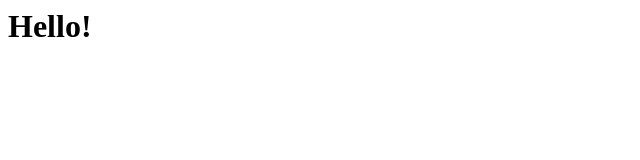
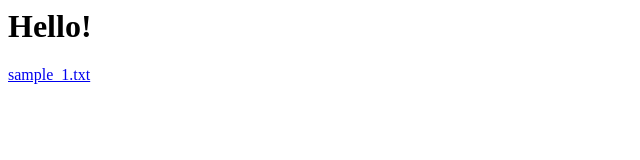
Before and after one commit to haporbobo/test_project, a plain HTML site: page index.html in a window 1280 px wide. Shown: the whole page, without its empty margins (0-640 px from the left). Drawn offline with Linux system fonts and the light colour scheme.

Commit message:
Update index.html

```diff
--- a/index.html
+++ b/index.html
@@ -1 +1,3 @@
 <h1>Hello!</h1>
+
+<a href="https://github.com/haporbobo/test_project/blob/master/sample_1.txt">sample_1.txt</a>
```
